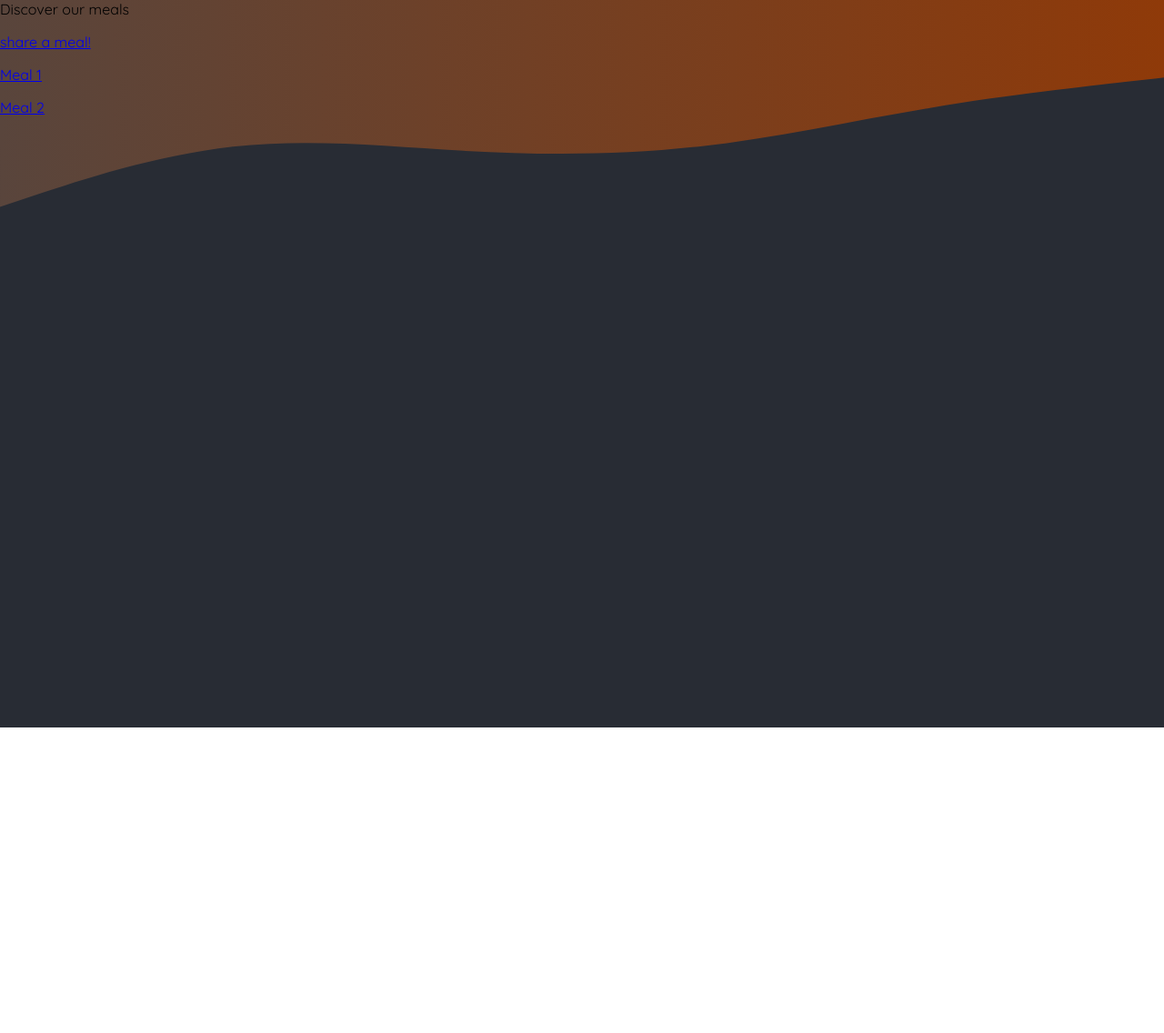
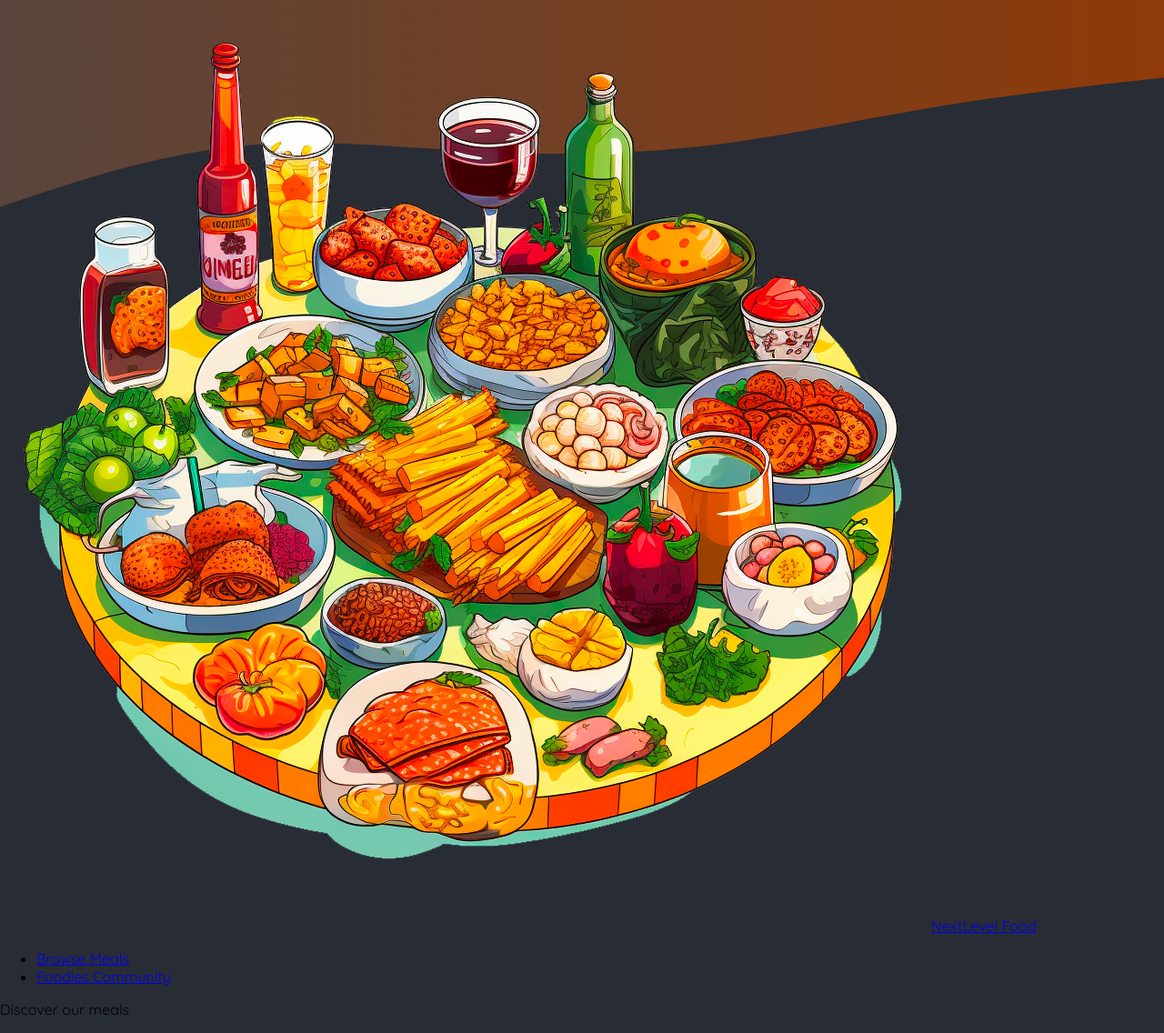
Before and after one commit to NattyDCI/foodies-app, a Next.js app: page /meals in a window 1280 px wide. Shown: the whole page at 91% size. Before the commit the page ends 800 px from the top, so only its background shows below. Built offline with nearby package versions, Linux system fonts and the light colour scheme.

Commit message:
adds a header to rootlayout

```diff
--- a/app/layout.js
+++ b/app/layout.js
@@ -1,3 +1,4 @@
+import MainHeader from '@/components/main-header';
 import './globals.css';
 
 export const metadata = {
@@ -29,7 +30,7 @@
             ></path>
           </svg>
         </div>
-
+        <MainHeader />
         {children}
       </body>
     </html>
--- a/app/meals/[slug]/page.js
+++ b/app/meals/[slug]/page.js
@@ -3,7 +3,7 @@
 export default function MealContent() {
   return (
     <main>
-        <h1>Meal Title</h1>
+        <h1>Meal Details</h1>
 
 
 
--- a/app/meals/page.js
+++ b/app/meals/page.js
@@ -1,18 +1,9 @@
-import Link from "next/link";
 
 export default function Meals() {
   return (
     <main>
-        <div>Discover our meals</div>
-        <p>
-            <Link href="/meals/share">share a meal!</Link>
-        </p>
-         <p>
-            <Link href="/meals/meal-1">Meal 1</Link>
-        </p>
-        <p>
-            <Link href="/meals/meal-2">Meal 2</Link>
-        </p>
+        <p>Discover our meals</p>
+
     </main>
   )
 }
--- a/app/page.js
+++ b/app/page.js
@@ -1,5 +1,4 @@
-import Link from "next/link"
-
+import Link from "next/link";
 export default function Home() {
   return (
     <main>
@@ -11,6 +10,9 @@
           <Link style={{textDecoration:"none", color:"white"}} href="/meals" >Meals</Link>
         </p>
         <p>
+            <Link href="/meals/share">share a meal!</Link>
+        </p>
+        <p>
           <Link style={{textDecoration:"none", color:"white"}} href="/community" >Community</Link>
         </p>
       </div>
--- /dev/null
+++ b/components/main-header.js
@@ -0,0 +1,24 @@
+import logoImg from "@/assets/logo.png";
+import Link from "next/link"
+
+export default function MainHeader() {
+  return (
+    <header>
+      <Link href="/">
+        <img src={logoImg.src} alt="A plate with food on it" />
+        NextLevel Food
+      </Link>
+
+      <nav>
+        <ul>
+          <li>
+            <Link href="/meals">Browse Meals</Link>
+          </li>
+          <li>
+            <Link href="/community">Foodies Community</Link>
+          </li>
+        </ul>
+      </nav>
+    </header>
+  )
+}
```
